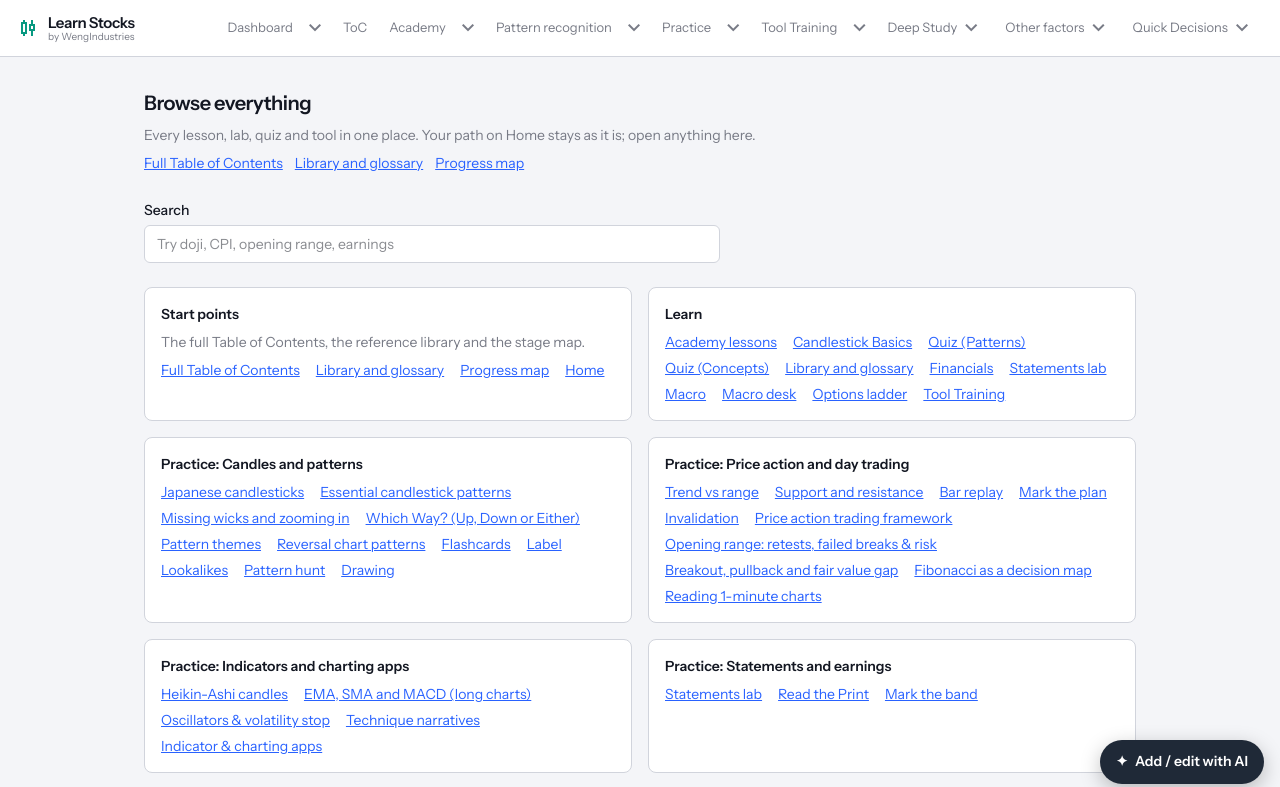
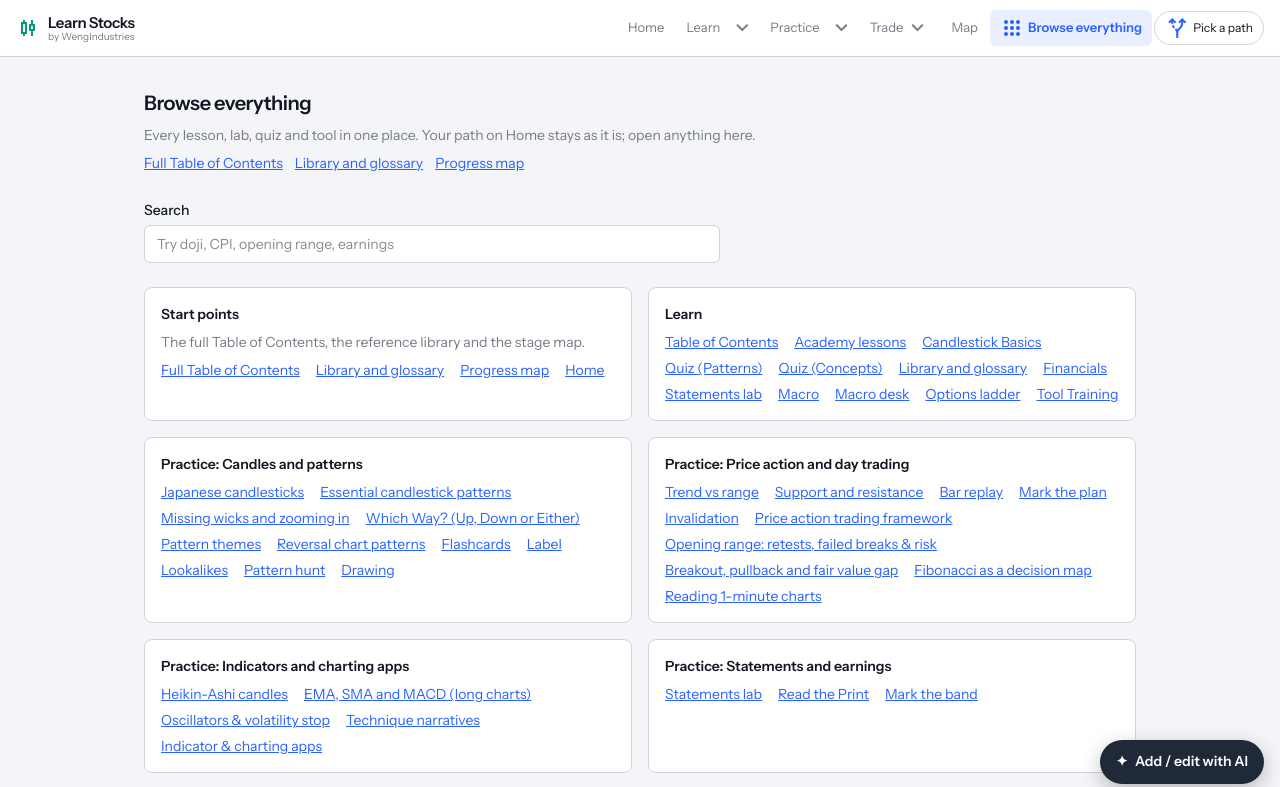
Before and after one commit to Siphon880gh/Stocks-Trainer, a React (Vite) app: page /browse in a window 1280 px wide. Shown: the top 787 px of the page. Built offline with nearby package versions, Linux system fonts and the light colour scheme.

Commit message:
Collapse the header to Home, Learn, Practice, Trade, Map and Browse everything with a path chip.

```diff
--- a/src/components/AppChrome.tsx
+++ b/src/components/AppChrome.tsx
@@ -1,6 +1,8 @@
 import { Link, NavLink, useLocation } from "react-router-dom";
 import { Fragment, useEffect, useId, useRef, useState, type ReactNode } from "react";
-import { ACADEMY_MORE, APP_NAV, DASHBOARD_MORE, DEEP_STUDY, OTHER_FACTORS, PATTERN_MORE, PRACTICE_MENU, QUICK_DECISIONS, TOOL_TRAINING } from "../lib/appNav";
+import { BROWSE_ROUTE, HEADER_NAV, LEARN_MENU, PRACTICE_FAMILIES, TRADE_MENU } from "../lib/appNav";
+import { getTrack } from "../lib/tracks";
+import { TrackPickerDialog, useTrackId } from "./TrackPicker";
 import { cn } from "../lib/utils";
 
 function here(to: string, pathname: string, hash: string): boolean {
@@ -10,25 +12,31 @@ function here(to: string, pathname: string, hash: string): boolean {
   return pathname === to || pathname.startsWith(`${to}/`);
 }
 
+type MenuItem = { label: string; to: string; icon?: string };
+
 function MenuGroup({
   label,
   to,
   end,
-  items,
+  items = [],
+  sections,
   testId,
 }: {
   label: string;
   /** When set, the label itself navigates and the chevron opens the rest. */
   to?: string;
   end?: boolean;
-  items: readonly { label: string; to: string; icon?: string }[];
+  items?: readonly MenuItem[];
+  /** Grouped items with a small heading each (the Practice families). */
+  sections?: readonly { title: string; items: readonly MenuItem[] }[];
   testId: string;
 }) {
   const [open, setOpen] = useState(false);
   const root = useRef<HTMLDivElement>(null);
   const menuId = useId();
   const { pathname, hash } = useLocation();
-  const groupOn = (to ? here(to, pathname, hash) : false) || items.some((item) => here(item.to, pathname, hash));
+  const all = [...items, ...(sections ?? []).flatMap((s) => s.items)];
+  const groupOn = (to ? here(to, pathname, hash) : false) || all.some((item) => here(item.to, pathname, hash));
   useEffect(() => {
     setOpen(false);
   }, [pathname, hash]);
@@ -50,6 +58,21 @@ function MenuGroup({
   const buttonClass = cn(
     "inline-flex items-center gap-0.5 py-1.5 text-[12px] min-[360px]:text-[13px]",
     groupOn || open ? "text-primary font-semibold bg-primary/10" : "text-muted hover:text-ink hover:bg-canvas",
+  );
+  const row = (item: MenuItem) => (
+    <Link
+      key={item.to}
+      to={item.to}
+      role="menuitem"
+      className={cn(
+        "flex items-center gap-2 px-3 py-1.5 text-[13px]",
+        here(item.to, pathname, hash) ? "bg-primary/10 text-primary font-semibold" : "text-ink hover:bg-canvas",
+      )}
+      onClick={() => setOpen(false)}
+    >
+      {item.icon ? <span className="material-symbols-outlined text-[18px]" aria-hidden>{item.icon}</span> : null}
+      {item.label}
+    </Link>
   );
   return (
     <div ref={root} className="relative inline-flex items-center">
@@ -74,30 +97,62 @@ function MenuGroup({
         id={menuId}
         role="menu"
         hidden={!open}
-        className="absolute left-0 top-full z-50 mt-1 min-w-56 max-h-[70vh] overflow-y-auto rounded-lg border border-line bg-surface py-1 shadow-lg"
+        className={cn(
+          // Below sm the menu spans the header width (the blurred header is the containing block), so it never runs off a phone screen.
+          "absolute left-0 top-full z-50 mt-1 max-h-[70vh] overflow-y-auto rounded-lg border border-line bg-surface py-1 shadow-lg max-sm:fixed max-sm:inset-x-2 max-sm:mt-0",
+          sections ? "sm:w-[34rem] sm:columns-2 sm:gap-0" : "sm:min-w-56",
+        )}
       >
-        {items.map((item) => (
-          <Link
-            key={item.to}
-            to={item.to}
-            role="menuitem"
-            className={cn(
-              "flex items-center gap-2 px-3 py-1.5 text-[13px]",
-              here(item.to, pathname, hash) ? "bg-primary/10 text-primary font-semibold" : "text-ink hover:bg-canvas",
-            )}
-            onClick={() => setOpen(false)}
-          >
-            {item.icon ? <span className="material-symbols-outlined text-[18px]" aria-hidden>{item.icon}</span> : null}
-            {item.label}
-          </Link>
+        {items.map(row)}
+        {(sections ?? []).map((s) => (
+          <div key={s.title} role="group" aria-label={s.title} className="break-inside-avoid pb-1">
+            <p className="px-3 pt-2 pb-0.5 text-[11px] font-semibold uppercase tracking-wide text-muted">{s.title}</p>
+            {s.items.map(row)}
+          </div>
         ))}
+        <Link
+          to={BROWSE_ROUTE}
+          role="menuitem"
+          className="flex items-center gap-2 px-3 py-1.5 mt-1 border-t border-line text-[13px] text-primary hover:bg-canvas break-inside-avoid"
+          onClick={() => setOpen(false)}
+        >
+          <span className="material-symbols-outlined text-[18px]" aria-hidden>apps</span>
+          Browse everything
+        </Link>
       </div>
     </div>
   );
 }
 
+const navLinkClass = (on: boolean) =>
+  cn(
+    "inline-flex items-center gap-1 px-1 sm:px-2.5 py-1.5 text-[12px] min-[360px]:text-[13px] rounded-md whitespace-nowrap transition-colors",
+    on ? "text-primary font-semibold bg-primary/10" : "text-muted hover:text-ink hover:bg-canvas",
+  );
+
+/** Current track, or a prompt to pick one; opens the path picker. */
+function TrackChip() {
+  const id = useTrackId();
+  const [open, setOpen] = useState(false);
+  const track = getTrack(id);
+  return (
+    <>
+      <button
+        type="button"
+        data-testid="track-chip"
+        onClick={() => setOpen(true)}
+        className="inline-flex items-center gap-1 rounded-full border border-line px-2.5 py-1 text-[12px] text-ink hover:bg-canvas whitespace-nowrap"
+        title="Change your path"
+      >
+        <span className="material-symbols-outlined text-[16px] text-primary" aria-hidden>{track?.icon ?? "alt_route"}</span>
+        {track ? track.title : "Pick a path"}
+      </button>
+      <TrackPickerDialog open={open} onClose={() => setOpen(false)} />
+    </>
+  );
+}
+
 export default function AppChrome({ children }: { children: ReactNode }) {
-  const { pathname, hash } = useLocation();
   return (
     <div className="min-h-screen flex flex-col bg-canvas text-ink">
       <header className="sticky top-0 z-50 border-b border-line bg-surface/95 backdrop-blur-sm">
@@ -113,33 +168,19 @@ export default function AppChrome({ children }: { children: ReactNode }) {
             data-testid="app-nav"
             className="flex flex-wrap md:flex-nowrap items-center justify-start w-full md:w-auto gap-x-0.5 gap-y-0.5 md:ml-auto"
           >
-            {APP_NAV.map((item) => {
-              if (item.to === "/") return <Fragment key={item.to}><MenuGroup label={item.label} to={item.to} end items={DASHBOARD_MORE} testId="dashboard-menu" /></Fragment>;
-              if (item.to === "/academy") return <Fragment key={item.to}><MenuGroup label={item.label} to={item.to} end items={ACADEMY_MORE} testId="academy-menu" /></Fragment>;
-              if (item.to === "/training#patterns") return <Fragment key={item.to}><MenuGroup label={item.label} to={item.to} items={PATTERN_MORE} testId="pattern-menu" /></Fragment>;
-              if (item.to === "/training#practice") return <Fragment key={item.to}><MenuGroup label={item.label} to={item.to} items={PRACTICE_MENU} testId="practice-menu" /></Fragment>;
+            {HEADER_NAV.map((item) => {
+              if (item.menu === "learn") return <Fragment key={item.id}><MenuGroup label={item.label} to={item.to} end={item.end} items={LEARN_MENU} testId="learn-menu" /></Fragment>;
+              if (item.menu === "practice") return <Fragment key={item.id}><MenuGroup label={item.label} to={item.to} sections={PRACTICE_FAMILIES} testId="practice-menu" /></Fragment>;
+              if (item.menu === "trade") return <Fragment key={item.id}><MenuGroup label={item.label} items={TRADE_MENU} testId="trade-menu" /></Fragment>;
+              const to = item.to ?? "/";
               return (
-                <NavLink
-                  key={item.to}
-                  to={item.to}
-                  end={"end" in item ? item.end : false}
-                  className={({ isActive }) =>
-                    cn(
-                      "px-1 sm:px-2.5 py-1.5 text-[12px] min-[360px]:text-[13px] rounded-md whitespace-nowrap transition-colors",
-                      (item.to.includes("#") ? here(item.to, pathname, hash) : isActive)
-                        ? "text-primary font-semibold bg-primary/10"
-                        : "text-muted hover:text-ink hover:bg-canvas",
-                    )
-                  }
-                >
+                <NavLink key={item.id} to={to} end={item.end} data-testid={`nav-${item.id}`} className={({ isActive }) => navLinkClass(isActive)}>
+                  {item.id === "browse" ? <span className="material-symbols-outlined text-[16px]" aria-hidden>apps</span> : null}
                   {item.label}
                 </NavLink>
               );
             })}
-            <MenuGroup label="Tool Training" to="/tools" end items={TOOL_TRAINING} testId="tool-training-menu" />
-            <MenuGroup label="Deep Study" items={DEEP_STUDY} testId="deep-study-menu" />
-            <MenuGroup label="Other factors" items={OTHER_FACTORS} testId="other-factors-menu" />
-            <MenuGroup label="Quick Decisions" items={QUICK_DECISIONS} testId="quick-decisions-menu" />
+            <TrackChip />
           </nav>
         </div>
       </header>
--- a/src/lib/appNav.ts
+++ b/src/lib/appNav.ts
@@ -84,6 +84,7 @@ export interface NavItem {
 
 /** Lessons, quizzes and reference. */
 export const LEARN_MENU: readonly NavItem[] = [
+  { label: "Table of Contents", to: "/training", icon: "toc" },
   { label: "Academy lessons", to: "/academy", icon: "school" },
   { label: "Candlestick Basics", to: "/practice/candle-basics", icon: "candlestick_chart" },
   { label: "Quiz (Patterns)", to: "/training#patterns", icon: "quiz" },
```
Also changed, not shown: 1 other file (tests, documents, lock files or other folders).
